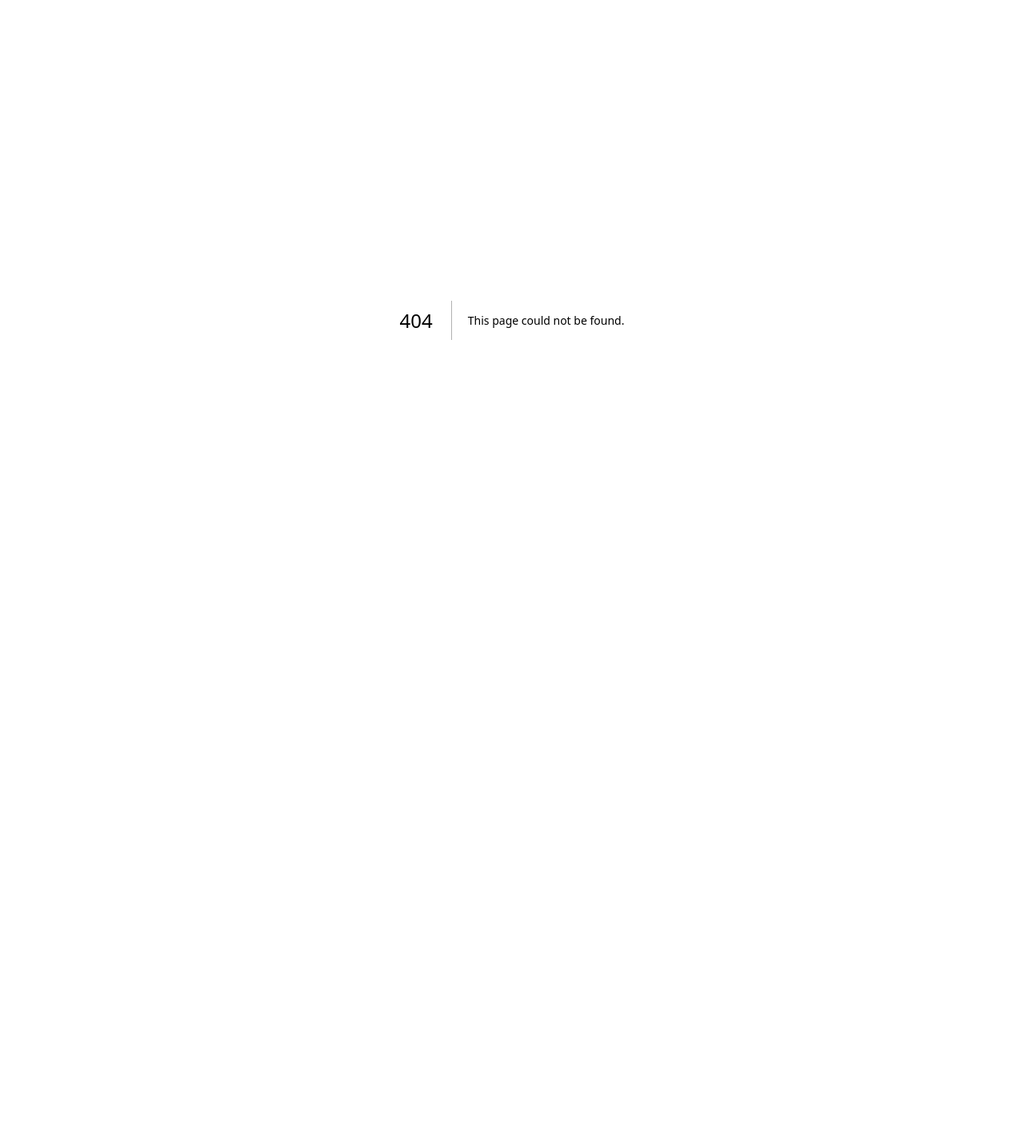
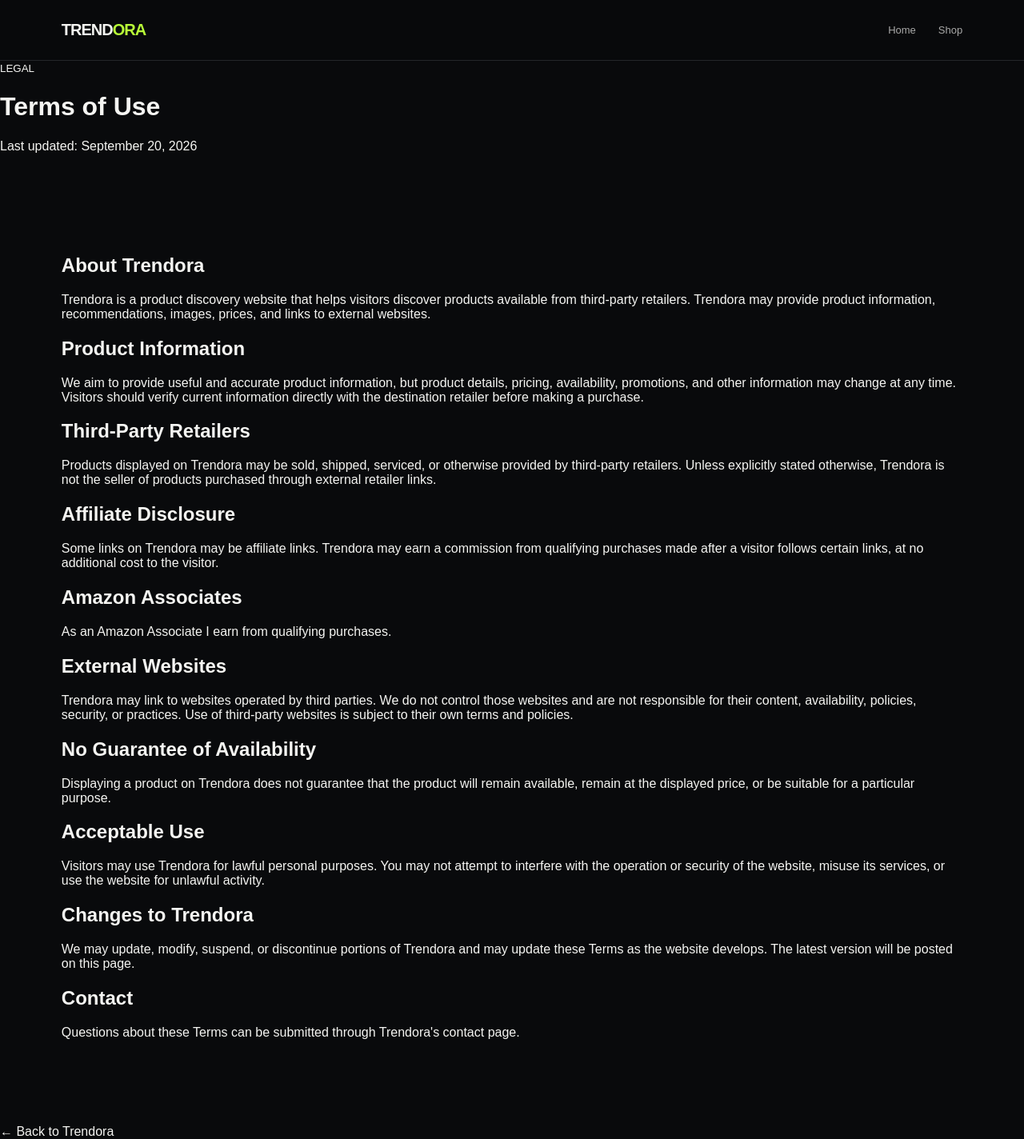
Before and after one commit to hxmza1234-ops/trendora-ai-store, a Next.js app: page /terms in a window 1280 px wide. Before the commit this address had no page. Shown: the whole page at 80% size. Before the commit the page ends 800 px from the top, so only its background shows below. Built offline with nearby package versions, Linux system fonts and the light colour scheme.

Commit message:
Add Trendora terms of use

```diff
--- /dev/null
+++ b/app/terms/page.js
@@ -0,0 +1,106 @@
+export const metadata = {
+  title: 'Terms of Use | Trendora',
+  description: 'Terms of Use for Trendora.',
+};
+
+export default function TermsPage() {
+  return (
+    <>
+      <nav>
+        <a href="/" className="brand">
+          TREND<span>ORA</span>
+        </a>
+
+        <div className="navlinks">
+          <a href="/">Home</a>
+          <a href="/#shop">Shop</a>
+        </div>
+      </nav>
+
+      <main className="legalPage">
+        <small>LEGAL</small>
+        <h1>Terms of Use</h1>
+        <p className="legalUpdated">Last updated: September 20, 2026</p>
+
+        <section>
+          <h2>About Trendora</h2>
+          <p>
+            Trendora is a product discovery website that helps visitors
+            discover products available from third-party retailers. Trendora
+            may provide product information, recommendations, images, prices,
+            and links to external websites.
+          </p>
+
+          <h2>Product Information</h2>
+          <p>
+            We aim to provide useful and accurate product information, but
+            product details, pricing, availability, promotions, and other
+            information may change at any time. Visitors should verify current
+            information directly with the destination retailer before making
+            a purchase.
+          </p>
+
+          <h2>Third-Party Retailers</h2>
+          <p>
+            Products displayed on Trendora may be sold, shipped, serviced,
+            or otherwise provided by third-party retailers. Unless explicitly
+            stated otherwise, Trendora is not the seller of products purchased
+            through external retailer links.
+          </p>
+
+          <h2>Affiliate Disclosure</h2>
+          <p>
+            Some links on Trendora may be affiliate links. Trendora may earn
+            a commission from qualifying purchases made after a visitor
+            follows certain links, at no additional cost to the visitor.
+          </p>
+
+          <h2>Amazon Associates</h2>
+          <p>
+            As an Amazon Associate I earn from qualifying purchases.
+          </p>
+
+          <h2>External Websites</h2>
+          <p>
+            Trendora may link to websites operated by third parties. We do
+            not control those websites and are not responsible for their
+            content, availability, policies, security, or practices. Use of
+            third-party websites is subject to their own terms and policies.
+          </p>
+
+          <h2>No Guarantee of Availability</h2>
+          <p>
+            Displaying a product on Trendora does not guarantee that the
+            product will remain available, remain at the displayed price,
+            or be suitable for a particular purpose.
+          </p>
+
+          <h2>Acceptable Use</h2>
+          <p>
+            Visitors may use Trendora for lawful personal purposes. You may
+            not attempt to interfere with the operation or security of the
+            website, misuse its services, or use the website for unlawful
+            activity.
+          </p>
+
+          <h2>Changes to Trendora</h2>
+          <p>
+            We may update, modify, suspend, or discontinue portions of
+            Trendora and may update these Terms as the website develops.
+            The latest version will be posted on this page.
+          </p>
+
+          <h2>Contact</h2>
+          <p>
+            Questions about these Terms can be submitted through
+            Trendora&apos;s contact page.
+          </p>
+        </section>
+
+        <a className="legalBack" href="/">
+          ← Back to Trendora
+        </a>
+      </main>
+    </>
+  );
+}
```
